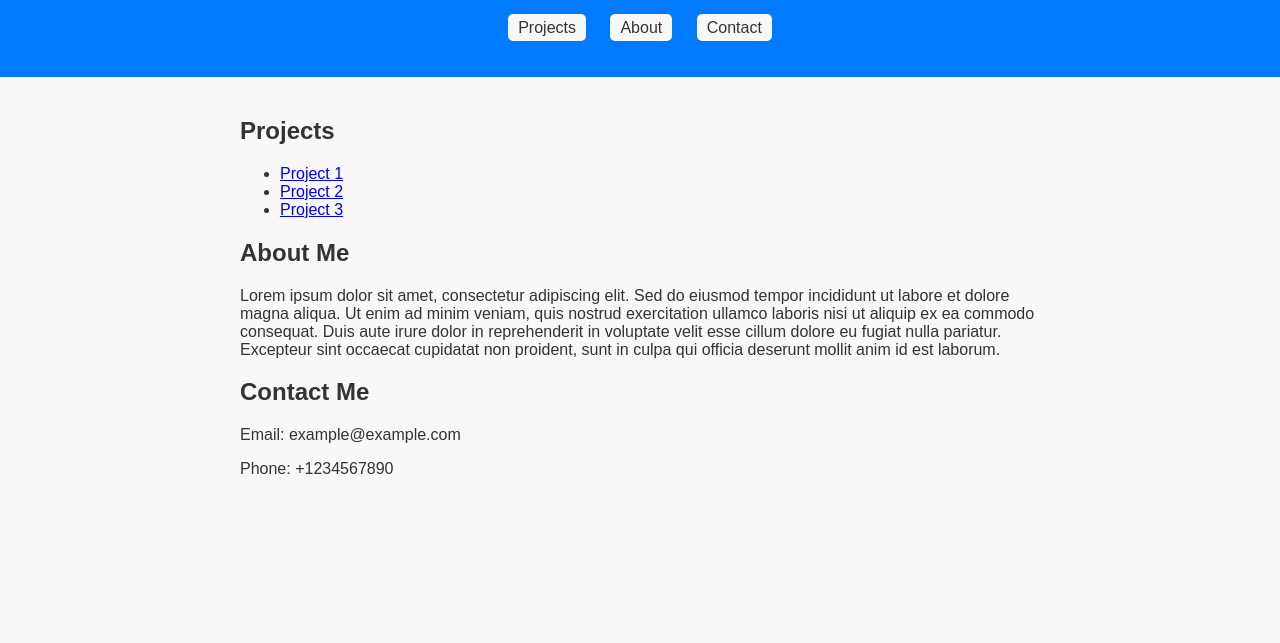
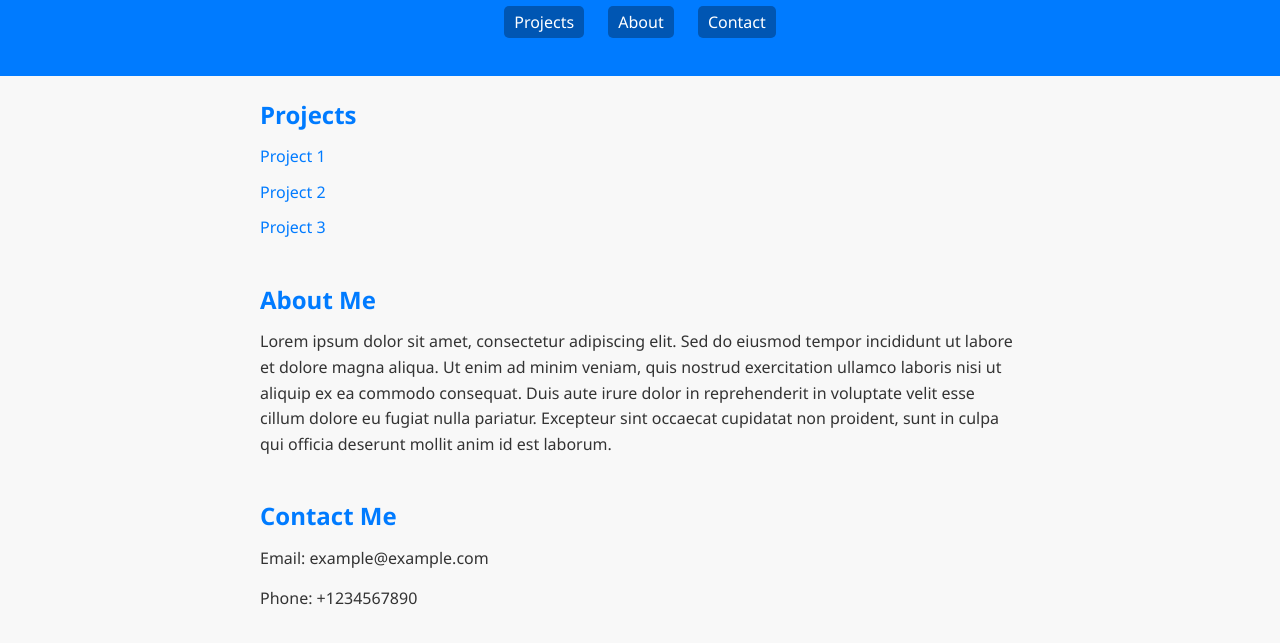
Before and after one commit to usman-037/usman-037.github.io, a plain HTML site: page index.html in a window 1280 px wide. Shown: the part 81-724 px from the top of the page. Drawn offline with Linux system fonts and the light colour scheme.

Commit message:
Update index.html

```diff
--- a/index.html
+++ b/index.html
@@ -5,12 +5,18 @@
     <meta name="viewport" content="width=device-width, initial-scale=1.0">
     <title>GitHub Portfolio</title>
     <style>
-        body {
-            font-family: Arial, sans-serif;
+        * {
+            box-sizing: border-box;
             margin: 0;
             padding: 0;
+        }
+        body {
+            font-family: 'Segoe UI', Tahoma, Geneva, Verdana, sans-serif;
             background-color: #f8f8f8;
             color: #333;
+            line-height: 1.6;
+            margin: 0;
+            padding: 0;
         }
         header {
             background-color: #007bff;
@@ -24,14 +30,15 @@
         }
         nav a {
             text-decoration: none;
-            color: #333;
+            color: white;
             margin: 0 10px;
             padding: 5px 10px;
             border-radius: 5px;
-            background-color: #f8f8f8;
+            background-color: #0056b3;
+            transition: background-color 0.3s ease;
         }
         nav a:hover {
-            background-color: #ddd;
+            background-color: #004080;
         }
         .container {
             max-width: 800px;
@@ -40,6 +47,34 @@
         }
         h1 {
             color: #007bff;
+            font-size: 2em;
+            margin-bottom: 20px;
+        }
+        h2 {
+            color: #007bff;
+            font-size: 1.5em;
+            margin-bottom: 10px;
+        }
+        p {
+            margin-bottom: 15px;
+        }
+        section {
+            margin-bottom: 40px;
+        }
+        ul {
+            list-style-type: none;
+            padding: 0;
+        }
+        li {
+            margin-bottom: 10px;
+        }
+        a {
+            color: #007bff;
+            text-decoration: none;
+            transition: color 0.3s ease;
+        }
+        a:hover {
+            color: #0056b3;
         }
     </style>
 </head>
```
